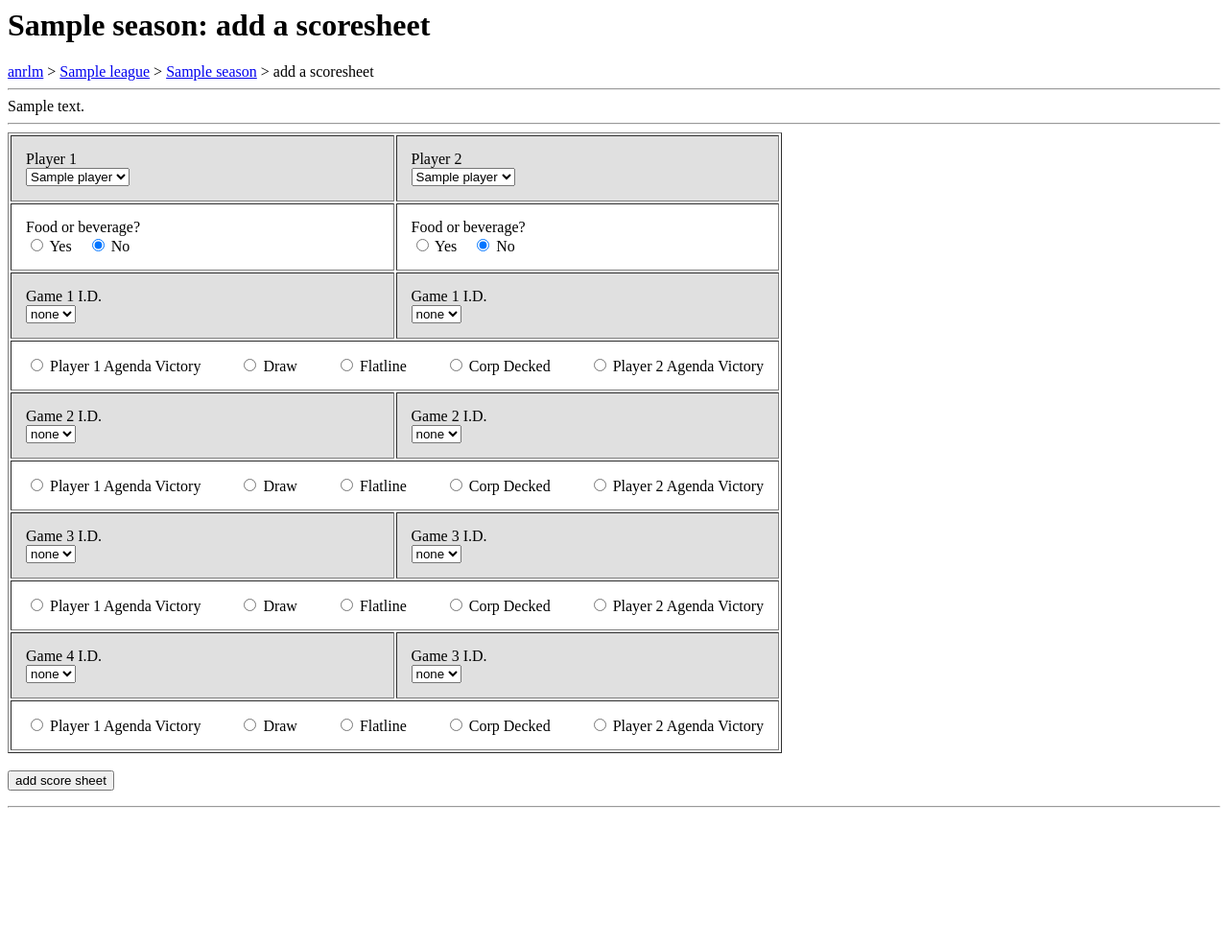
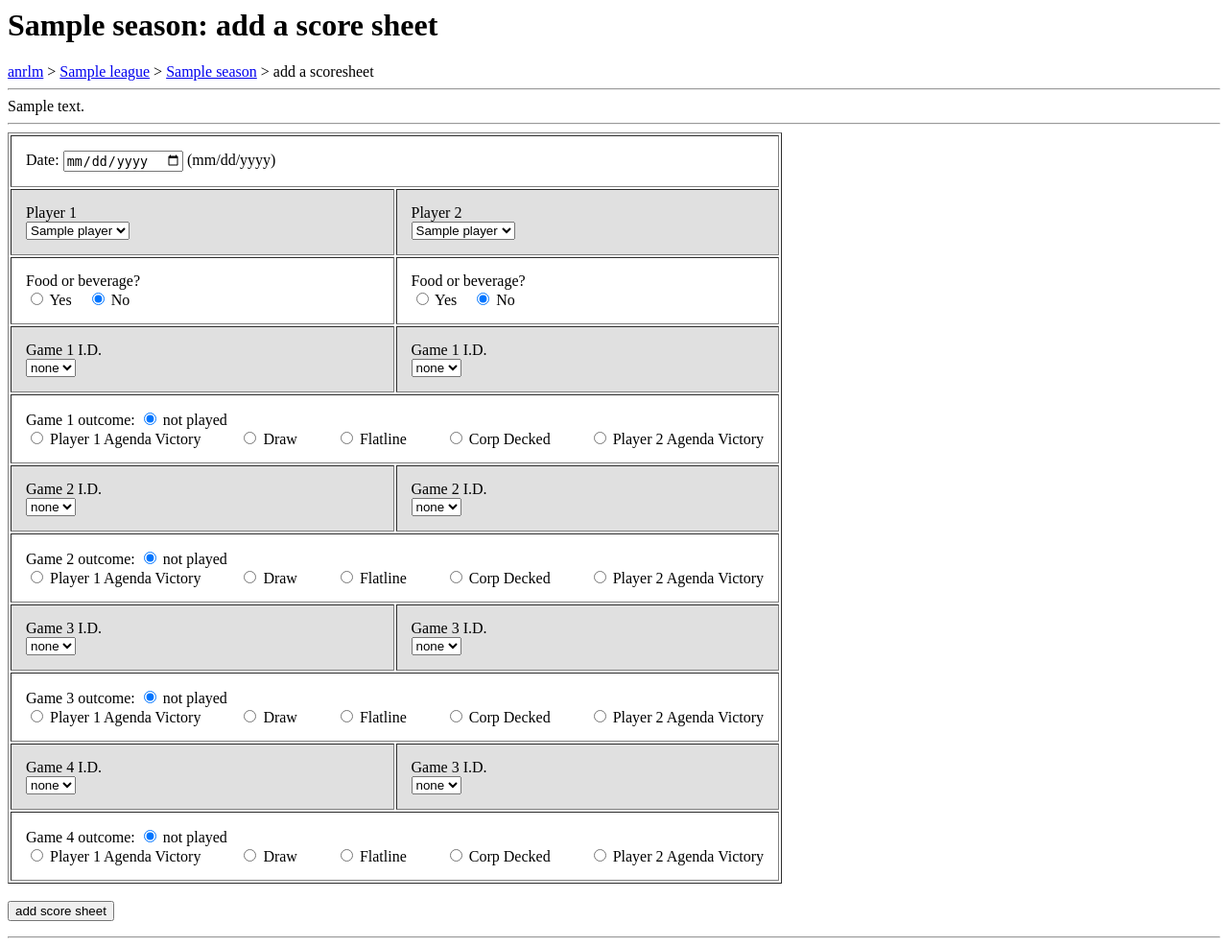
Before and after one commit to bdyn/anrlm, a Django app: template leaguemanager/templates/leaguemanager/add_scoresheet.html in a window 1280 px wide. Shown: the whole page at 96% size. Before the commit the page ends 842 px from the top, so only its background shows below. Run offline with Django 3.2, Linux system fonts and the light colour scheme; the template is opened without the code that fills it: most values are stand-ins (such as "Sample title", 1, 10 or a date in 2020); some libraries are stand-ins or nearby versions.

Commit message:
more cleaning
next step: implement back end for the score sheet form

```diff
--- a/leaguemanager/templates/leaguemanager/add_scoresheet.html
+++ b/leaguemanager/templates/leaguemanager/add_scoresheet.html
@@ -1,4 +1,19 @@
-<h1>{{ season.name }}: add a scoresheet </h1>
+<head>
+	<title>Add a score sheet for {{ season.name }}</title>
+	<link rel="stylesheet" href="//code.jquery.com/ui/1.11.2/themes/smoothness/jquery-ui.css">
+	<script src="//code.jquery.com/jquery-1.10.2.js"></script>
+	<script src="//code.jquery.com/ui/1.11.2/jquery-ui.js"></script>
+	<link rel="stylesheet" href="/resources/demos/style.css">
+	<script>
+		$(function() {
+    	$( "#datepicker" ).datepicker();
+		});
+	</script>
+</head>
+
+<body>
+
+<h1>{{ season.name }}: add a score sheet </h1>
 <a href="{% url 'index' %}">anrlm</a>  >
 <a href="{% url 'league' league.id %}">{{ league.name }}</a>  >
 <a href="{% url 'season' season.id %}">{{ season.name }}</a>  >
@@ -11,6 +26,11 @@ add a scoresheet
 <form method="post" action="{% url 'add_scoresheet' season.id %}">
 	{% csrf_token %}
 	<table border="1" cellpadding="15">
+		<tr>
+			<td colspan="2">
+				Date: <input name="gamedate" type="date" id="datepicker" /> (mm/dd/yyyy)
+			</td>
+		</tr>
 		<tr style="background-color:#E0E0E0">
 			<td>
 				Player 1<br>
@@ -83,6 +103,10 @@ add a scoresheet
 		</tr>
 		<tr>
 			<td colspan="2">
+				Game 1 outcome:
+				<input id="g1notplayed" type="radio" name="game1outcome" value="notplayed" checked="checked"/>
+				<label for="g1notplayed">not played</label>
+				<br>
 				<input id="p1g1av" type="radio" name="game1outcome" value="player1agendavictory" />
 				<label for="p1g1av">Player 1 Agenda Victory</label> &nbsp;&nbsp;&nbsp;&nbsp;&nbsp;&nbsp;&nbsp;&nbsp;
 				<input id="g1draw" type="radio" name="game1outcome" value="draw" />
@@ -131,6 +155,10 @@ add a scoresheet
 		</tr>
 		<tr>
 			<td colspan="2">
+				Game 2 outcome:
+				<input id="g2notplayed" type="radio" name="game2outcome" value="notplayed" checked="checked"/>
+				<label for="g2notplayed">not played</label>
+				<br>
 				<input id="p1g2av" type="radio" name="game2outcome" value="player1agendavictory" />
 				<label for="p1g2av">Player 1 Agenda Victory</label> &nbsp;&nbsp;&nbsp;&nbsp;&nbsp;&nbsp;&nbsp;&nbsp;
 				<input id="g2draw" type="radio" name="game2outcome" value="draw" />
@@ -179,6 +207,10 @@ add a scoresheet
 		</tr>
 		<tr>
 			<td colspan="2">
+				Game 3 outcome:
+				<input id="g3notplayed" type="radio" name="game3outcome" value="notplayed" checked="checked"/>
+				<label for="g3notplayed">not played</label>
+				<br>
 				<input id="p1g3av" type="radio" name="game3outcome" value="player1agendavictory" />
 				<label for="p1g3av">Player 1 Agenda Victory</label> &nbsp;&nbsp;&nbsp;&nbsp;&nbsp;&nbsp;&nbsp;&nbsp;
 				<input id="g3draw" type="radio" name="game3outcome" value="draw" />
@@ -227,6 +259,10 @@ add a scoresheet
 		</tr>
 		<tr>
 			<td colspan="2">
+				Game 4 outcome:
+				<input id="g4notplayed" type="radio" name="game4outcome" value="notplayed" checked="checked"/>
+				<label for="g4notplayed">not played</label>
+				<br>
 				<input id="p1g4av" type="radio" name="game4outcome" value="player1agendavictory" />
 				<label for="p1g4av">Player 1 Agenda Victory</label> &nbsp;&nbsp;&nbsp;&nbsp;&nbsp;&nbsp;&nbsp;&nbsp;
 				<input id="g4draw" type="radio" name="game4outcome" value="draw" />
@@ -245,3 +281,5 @@ add a scoresheet
 </form>
 
 <hr>
+
+</body>
--- a/leaguemanager/templates/leaguemanager/league.html
+++ b/leaguemanager/templates/leaguemanager/league.html
@@ -1,5 +1,5 @@
 
-<h1> {{ league.name }} details </h1>
+<h1> anrlm: {{ league.name }} </h1>
 <a href="{% url 'index' %}">anrlm</a>
 > {{ league.name }}
 
@@ -22,7 +22,7 @@ League organizer: {{ league.organizer }}
 	Current members:
 	<ul>
 		{% for player in members %}
-			<li> {{ player }}, whose favorite faction is: {{ player.favorite_faction }}. </li>
+			<li> {{ player }} </li>
 		{% endfor %}
 	</ul>
 {% else %}
--- a/leaguemanager/templates/leaguemanager/season.html
+++ b/leaguemanager/templates/leaguemanager/season.html
@@ -18,7 +18,7 @@
 	{% endfor %}
 </table>
 
-<br>
+<hr>
 {% if games %}
 	<table border="1" cellspacing="1" cellpadding="2">
 		<tr>
--- a/leaguemanager/views.py
+++ b/leaguemanager/views.py
@@ -106,7 +106,7 @@ def add_scoresheet(request, season_id):
     players = league.members.all()
 
     if request.method == 'POST':
-        comment = 'POST'
+        comment = 'POST: %s' % request.POST
 
 
     corp_IDs = corp_ID_list()
```
Also changed, not shown: leaguemanager/templates/leaguemanager/add_player.html (+8 -6 lines), leaguemanager/templates/leaguemanager/index.html (+20 -15 lines).
